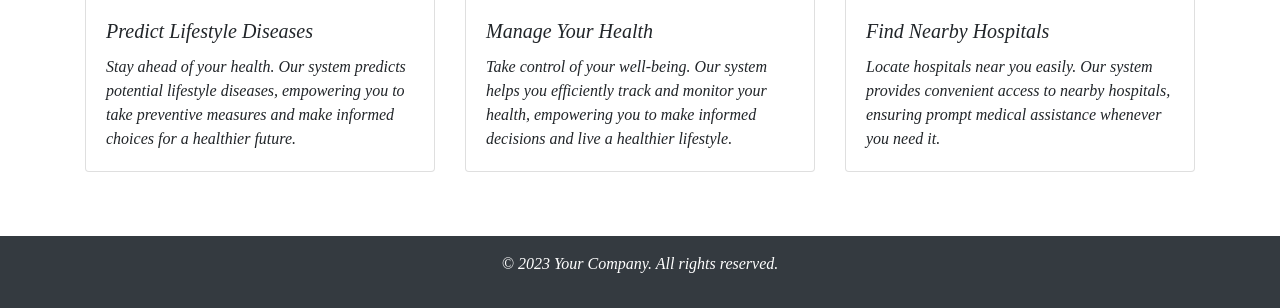
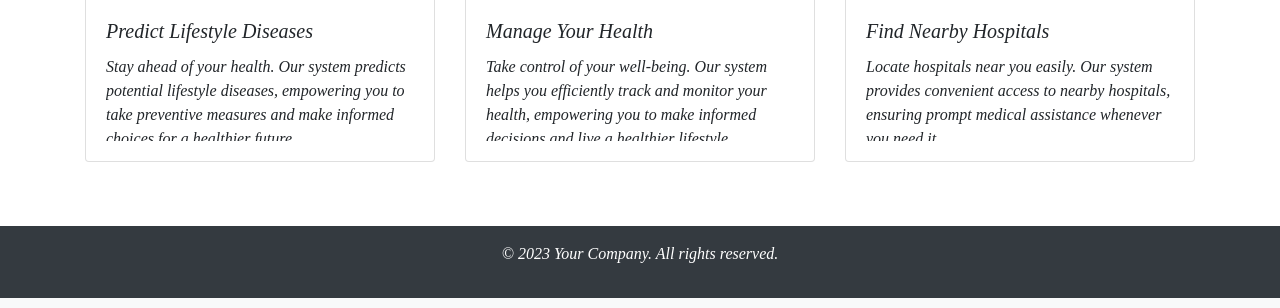
Before and after one commit to wonghorngwoei/FYP_TP055241, a Flask app: page / in a window 1280 px wide. Shown: the part 867-1175 px from the top of the page. Run offline with Flask 3, Linux system fonts and the light colour scheme.

Commit message:
Update feature

```diff
--- a/static/css/style.css
+++ b/static/css/style.css
@@ -12,3 +12,12 @@ body{
     background-size: cover;
     position: relative;
 }
+
+.limit-lines {
+    max-height: 5.4em; /* Adjust the height to accommodate the desired number of lines */
+    overflow: hidden;
+    text-overflow: ellipsis;
+    display: -webkit-box;
+    -webkit-line-clamp: 4; /* Adjust the line clamp value to fit the desired number of lines */
+    -webkit-box-orient: vertical;
+  }
--- a/templates/homepage.html
+++ b/templates/homepage.html
@@ -91,7 +91,7 @@
                     <img src="image1.jpg" class="card-img-top" alt="Feature 1">
                     <div class="card-body">
                       <h5 class="card-title">Predict Lifestyle Diseases</h5>
-                    <p class="card-text">Stay ahead of your health. Our system predicts potential lifestyle diseases, empowering you to take preventive measures and make informed choices for a healthier future.</p>
+                      <p class="card-text limit-lines">Stay ahead of your health. Our system predicts potential lifestyle diseases, empowering you to take preventive measures and make informed choices for a healthier future.</p>
                     </div>
                   </div>
                 </div>
@@ -100,7 +100,7 @@
                     <img src="image2.jpg" class="card-img-top" alt="Feature 2">
                     <div class="card-body">
                       <h5 class="card-title">Manage Your Health</h5>
-                    <p class="card-text">Take control of your well-being. Our system helps you efficiently track and monitor your health, empowering you to make informed decisions and live a healthier lifestyle.</p>
+                      <p class="card-text limit-lines">Take control of your well-being. Our system helps you efficiently track and monitor your health, empowering you to make informed decisions and live a healthier lifestyle.</p>
                     </div>
                   </div>
                 </div>
@@ -109,7 +109,7 @@
                     <img src="image3.jpg" class="card-img-top" alt="Feature 3">
                     <div class="card-body">
                       <h5 class="card-title">Find Nearby Hospitals</h5>
-                    <p class="card-text">Locate hospitals near you easily. Our system provides convenient access to nearby hospitals, ensuring prompt medical assistance whenever you need it.</p>
+                      <p class="card-text limit-lines">Locate hospitals near you easily. Our system provides convenient access to nearby hospitals, ensuring prompt medical assistance whenever you need it.</p>
                     </div>
                   </div>
                 </div>
```
Lines whose indentation alone changed are shown as unchanged.
